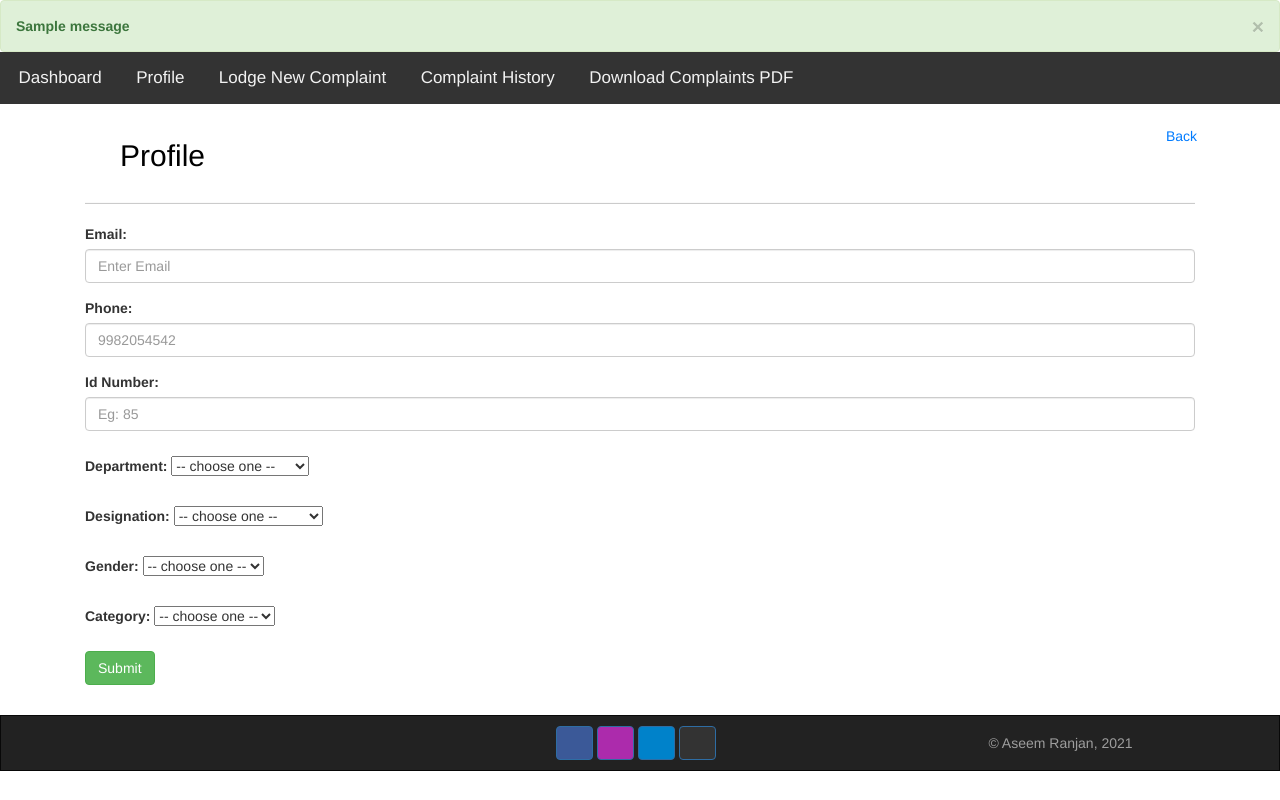
After one commit to aseem0510/Complaint-Management-System, a Django app: page /catalog/profile in a window 1280 px wide. The commit adds this page. Run offline with Django 3.2, Linux system fonts and the light colour scheme; tables that the repository leaves empty hold one stand-in row (values such as "Sample post"); one stand-in notice (Sample message) is shown; some libraries are stand-ins or nearby versions; some web fonts are replaced.

Commit message:
Profile frontend added

```diff
--- a/catalog/templates/catalog/dashboard.html
+++ b/catalog/templates/catalog/dashboard.html
@@ -161,6 +161,9 @@
 
     <div class="container-fluid">
         <h1>Hello</h1>
+
+
+
     </div>
 
 
--- a/catalog/templates/catalog/navbar.html
+++ b/catalog/templates/catalog/navbar.html
@@ -16,11 +16,11 @@
     {% endif %}
 
 
-    <a href="#">
+    <a href="/catalog/dashboard">
         <i class="fs-4 bi-house"></i><span class="ms-1 d-none d-sm-inline">Dashboard</span>
     </a>
 
-    <a href="#" >
+    <a href="/catalog/profile" >
         <i class="fs-4 bi-table"></i> <span class="ms-1 d-none d-sm-inline">Profile</span>
     </a>
 
--- /dev/null
+++ b/catalog/templates/catalog/profile.html
@@ -0,0 +1,281 @@
+{% extends 'base.html' %}
+
+{% block head %}
+
+    <link rel="stylesheet" href="https://maxcdn.bootstrapcdn.com/bootstrap/4.5.2/css/bootstrap.min.css">
+
+    <link rel="stylesheet" href="https://maxcdn.bootstrapcdn.com/bootstrap/3.3.7/css/bootstrap.min.css">
+    <script src="https://ajax.googleapis.com/ajax/libs/jquery/3.2.1/jquery.min.js"></script>
+    <script src="https://maxcdn.bootstrapcdn.com/bootstrap/3.3.7/js/bootstrap.min.js"></script>
+    <script src="https://code.jquery.com/jquery-3.3.1.min.js"></script>
+
+    <script>
+
+        /* Toggle between adding and removing the "responsive" class to topnav when the user clicks on the icon */
+        function myFunction()
+        {
+            var x = document.getElementById("myTopnav");
+            if (x.className === "topnav")
+            {
+                x.className += " responsive";
+            }
+            else
+            {
+                x.className = "topnav";
+            }
+        }
+
+    </script>
+
+
+{% endblock head%}
+
+
+{% block title %}
+
+    Profile
+
+{% endblock title %}
+
+
+{% block style %}
+
+
+    /* Add a black background color to the top navigation */
+    .topnav
+    {
+        background-color: #333;
+        overflow: hidden;
+        margin-right: 0px;
+        margin-left: 0px;
+        margin-top: 0px;
+    }
+
+    /* Style the links inside the navigation bar */
+    .topnav a
+    {
+        float: left;
+        display: block;
+        color: #f2f2f2;
+        text-align: center;
+        padding: 14px 16px;
+        text-decoration: none;
+        font-size: 17px;
+    }
+
+    /* Change the color of links on hover */
+    .topnav a:hover
+    {
+        background-color: #ddd;
+        color: black;
+    }
+
+    /* Add an active class to highlight the current page */
+    .topnav a.active
+    {
+        background-color: #4caf50;
+        color: white;
+    }
+
+    /* Hide the link that should open and close the topnav on small screens */
+    .topnav .icon
+    {
+        display: none;
+    }
+
+    /* When the screen is less than 600 pixels wide, hide all links, except for the first one ("Home"). Show the link that contains should open and close the topnav (.icon) */
+    @media screen and (max-width: 600px)
+    {
+        .topnav a:not(:first-child)
+        {
+            display: none;
+        }
+        .topnav a.icon
+        {
+            float: right;
+            display: block;
+        }
+    }
+
+    /* The "responsive" class is added to the topnav with JavaScript when the user clicks on the icon. This class makes the topnav look good on small screens (display the links vertically instead of horizontally) */
+    @media screen and (max-width: 600px)
+    {
+        .topnav.responsive
+        {
+            position: relative;
+        }
+        .topnav.responsive a.icon
+        {
+            position: absolute;
+            right: 0;
+            top: 0;
+        }
+
+        .topnav.responsive a
+        {
+            float: none;
+            display: block;
+            text-align: left;
+        }
+    }
+
+
+    /* Very Very Important */
+    .navbar-text
+    {
+        margin-top: 0px;
+        margin-bottom: 0px;
+        margin-right: 0px;
+        margin-left: 0px;
+    }
+
+
+    .navbar-right
+    {
+        float: right!important;
+        margin-right: 0px;
+    }
+
+{% endblock style %}
+
+
+{% block body %}
+
+    {% if messages %}
+    {% for message in messages %}
+
+    <div class="alert alert-success">
+
+        <strong>{{ message }}</strong>
+        <button type="button" class="close" data-dismiss="alert" aria-label="close">
+            <span aria-hidden="true">&times;</span>
+        </button>
+
+    </div>
+
+    {% endfor %}
+    {% endif %}
+
+    {% include 'catalog/navbar.html' %}
+
+
+    <div class="container pb-5 pt-4">
+
+        <div class="container">
+
+            <ul>
+
+                <li class="nav pull-left">
+                    <h2 style="color:black"><a href="/catalog/dashboard" style="color:rgb(0, 0, 0)">Profile</a></h2>
+                </li>
+
+                <li class="nav pull-right">
+                    <div class="mr-10">
+                    </div>
+                </li>
+
+                <li class="nav pull-right">
+                    <a href="/catalog/dashboard" class="btn btn-outline-primary" role="button">Back</a>
+                </li>
+
+            </ul>
+
+        </div>
+
+
+        <hr />
+
+        <form action="/catalog/profile" method="POST">
+
+            {% csrf_token %}
+
+            <div class="form-group">
+
+                <label for="email">Email:</label>
+                <input type="email" class="form-control" id="email" placeholder="Enter Email" name="email" required>
+
+            </div>
+
+            <div class="form-group">
+
+                <label for="phone">Phone:</label>
+                <input type="tel" class="form-control" id="phone" name="phone" placeholder="9982054542" pattern="[0-9]{10}" required>
+
+            </div>
+
+            <div class="form-group">
+
+                <label for="usr">Id Number:</label>
+                <input type="text" class="form-control" id="usr" placeholder="Eg: 85" name="idNumber" required>
+
+            </div>
+
+            <div class="form-group pt-3">
+
+                <label for="usr">Department:</label>
+                <!--<input type="text" id="usr" class="form-control" placeholder="CSE" name="department" required>-->
+
+                <select name="department" id="usr">
+                    <option value="">-- choose one --</option>
+
+                        <!-- value="computer" ye rakhoge to POST reuqest me jab receive karoge to "computer" aayega-->
+                        <!--<option value="computer">Computer Science/IT</option>-->
+
+                        <option value="Computer Science">Computer Science</option>
+                        <option value="Electronics">Electronics</option>
+                        <option value="Mechanical">Mechanical</option>
+                        <option value="Other">Other</option>
+                </select>
+
+            </div>
+
+            <div class="form-group pt-3">
+
+                <label for="usr">Designation:</label>
+                <!--<input type="text" id="usr" class="form-control" placeholder="CSE" name="designation" required>-->
+                <select name="designation" id="usr">
+                    <option value="">-- choose one --</option>
+                        <option value="Head of Department">Head of Department</option>
+                        <option value="Professor">Professor</option>
+                        <option value="Assistant Professor">Assistant Professor</option>
+                        <option value="Staff">Staff</option>
+                        <option value="Student">Student</option>
+                </select>
+
+            </div>
+
+            <div class="form-group pt-3">
+
+                <label for="usr">Gender:</label>
+                <!--<input type="text" id="usr" class="form-control" placeholder="Male" name="gender" required>-->
+                <select name="gender" id="usr">
+                    <option value="">-- choose one --</option>
+                        <option value="Male">Male</option>
+                        <option value="Female">Female</option>
+                        <option value="Other">Other </option>
+                </select>
+
+            </div>
+
+            <div class="form-group pt-3">
+
+                <label for="usr">Category:</label>
+                <!--<input type="text" id="usr" class="form-control" placeholder="General" name="category" required>-->
+
+                <select name="category" id="usr">
+                    <option value="">-- choose one --</option>
+                        <option value="General">General</option>
+                        <option value="OBC">OBC</option>
+                        <option value="SC">SC</option>
+                        <option value="ST">ST</option>
+                </select>
+
+            </div>
+
+            <button type="submit" class="btn btn-success mt-2">Submit</button>
+
+        </form>
+
+    </div>
+
+{% endblock body %}
--- a/catalog/urls.py
+++ b/catalog/urls.py
@@ -5,4 +5,5 @@ from . import views
 urlpatterns = [
     path("dashboard", views.dashboard, name="dashboard"),
     # path("changePassword", views.changePassword, name="changePassword"),
+    path("profile", views.profile, name="profile"),
 ]
--- a/catalog/views.py
+++ b/catalog/views.py
@@ -49,3 +49,21 @@ def changePassword(request):
         return render(request, 'catalog/changePassword.html')
 
 """
+
+def profile(request):
+
+    if request.method == "POST":
+        email = request.POST.get("email")
+        phone = request.POST.get("phone")
+        idNumber = request.POST.get("idNumber")
+        department = request.POST.get("department")
+        designation = request.POST.get("designation")
+        gender = request.POST.get("gender")
+        category = request.POST.get("category")
+
+        print(email, phone, idNumber, department, designation, gender, category)
+
+        return redirect("/catalog/dashboard")
+
+    else:
+        return render(request, "catalog/profile.html")
```
